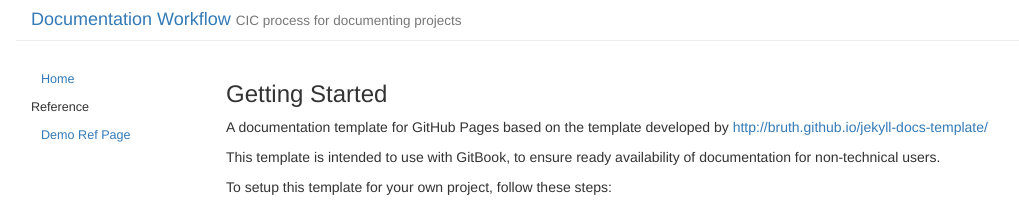
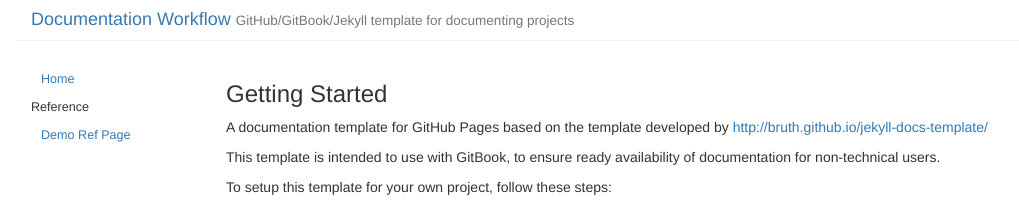
Before and after one commit to andrewresearch/doc-workflow, a Jekyll site: the page built from index.md, in a window 1280 px wide. Shown: the top 205 px of the page, without its empty margins (39-1058 px from the left). Built offline with Jekyll 4.4.1, drawn with Linux system fonts in a browser that asks for light colours.

Commit message:
Updates _config.yml
Auto commit by GitBook Editor

```diff
--- a/_config.yml
+++ b/_config.yml
@@ -1,6 +1,6 @@
 # Site title and subtitle. This is used in _includes/header.html
 title: 'Documentation Workflow'
-subtitle: 'CIC process for documenting projects'
+subtitle: 'GitHub/GitBook/Jekyll template for documenting projects'
 
 # if you wish to integrate disqus on pages set your shortname here
 # disqus_shortname: ''
```
